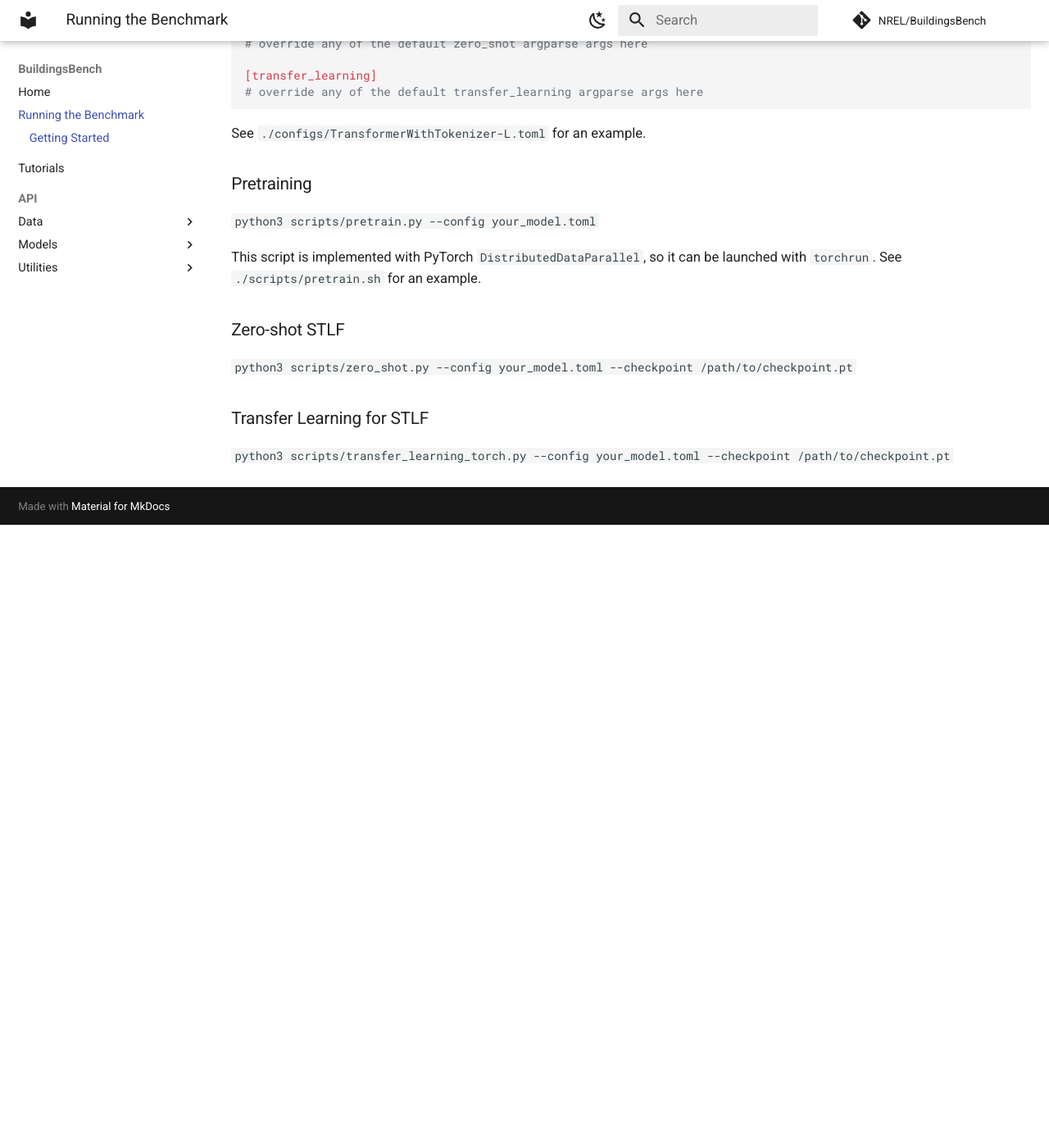
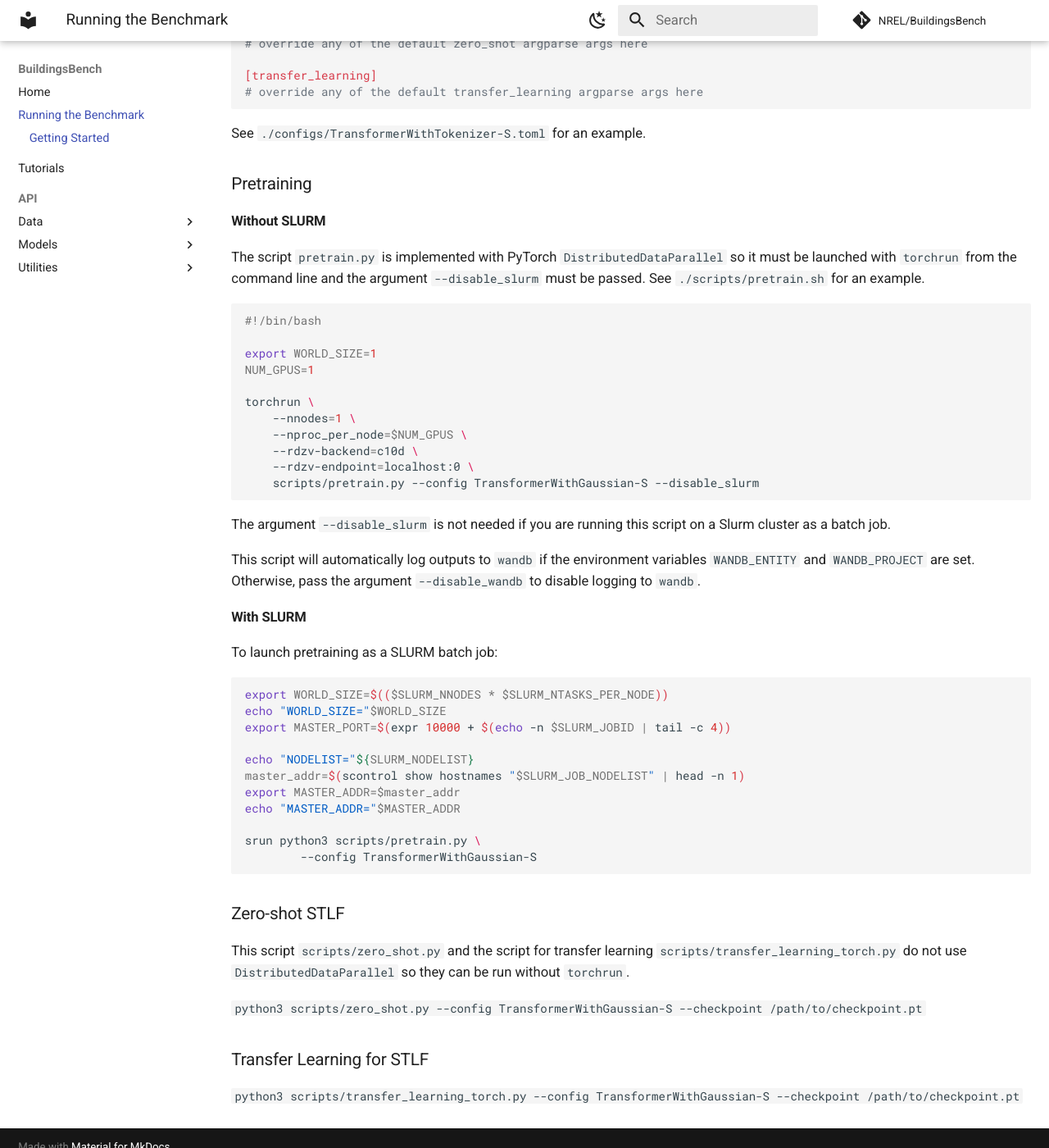
Before and after one commit to NREL/BuildingsBench, an MkDocs documentation site: the page built from docs/running.md, in a window 1280 px wide and 1400 px high, scrolled down 1253 px. Shown: the whole window at 82% size. Built offline with MkDocs 1.6.1 and Material for MkDocs 9.7.7, drawn with Linux system fonts in a browser that asks for light colours; comment, search, counter and statistics services are not loaded; before the commit the page ends 1893 px from its top, so only the background shows below that; some of the changed text lies outside the part shown.

````diff
--- a/docs/running.md
+++ b/docs/running.md
@@ -47,18 +47,59 @@ The TOML config file should look something like this:
 [transfer_learning]
 # override any of the default transfer_learning argparse args here
 ```
-See `./configs/TransformerWithTokenizer-L.toml` for an example.
+See `./configs/TransformerWithTokenizer-S.toml` for an example.
 
 ### Pretraining
 
-`python3 scripts/pretrain.py --config your_model.toml`
+#### Without SLURM
 
-This script is implemented with PyTorch `DistributedDataParallel`, so it can be launched with `torchrun`. See `./scripts/pretrain.sh` for an example.
+The script `pretrain.py` is implemented with PyTorch `DistributedDataParallel` so it must be launched with `torchrun` from the command line and the argument `--disable_slurm` must be passed.
+See `./scripts/pretrain.sh` for an example.
+
+
+```bash
+#!/bin/bash
+
+export WORLD_SIZE=1
+NUM_GPUS=1
+
+torchrun \
+    --nnodes=1 \
+    --nproc_per_node=$NUM_GPUS \
+    --rdzv-backend=c10d \
+    --rdzv-endpoint=localhost:0 \
+    scripts/pretrain.py --config TransformerWithGaussian-S --disable_slurm
+```
+
+The argument `--disable_slurm` is not needed if you are running this script on a Slurm cluster as a batch job.
+
+This script will automatically log outputs to `wandb` if the environment variables `WANDB_ENTITY` and `WANDB_PROJECT` are set. Otherwise, pass the argument `--disable_wandb` to disable logging to `wandb`.
+
+#### With SLURM
+
+To launch pretraining as a SLURM batch job:
+
+```bash
+export WORLD_SIZE=$(($SLURM_NNODES * $SLURM_NTASKS_PER_NODE))
+echo "WORLD_SIZE="$WORLD_SIZE
+export MASTER_PORT=$(expr 10000 + $(echo -n $SLURM_JOBID | tail -c 4))
+
+echo "NODELIST="${SLURM_NODELIST}
+master_addr=$(scontrol show hostnames "$SLURM_JOB_NODELIST" | head -n 1)
+export MASTER_ADDR=$master_addr
+echo "MASTER_ADDR="$MASTER_ADDR
+
+srun python3 scripts/pretrain.py \
+        --config TransformerWithGaussian-S
+```
+
 
 ### Zero-shot STLF
 
-`python3 scripts/zero_shot.py --config your_model.toml --checkpoint /path/to/checkpoint.pt`
+This script `scripts/zero_shot.py` and the script for transfer learning `scripts/transfer_learning_torch.py` do not use `DistributedDataParallel` so they can be run without `torchrun`.
+
+`python3 scripts/zero_shot.py --config TransformerWithGaussian-S --checkpoint /path/to/checkpoint.pt`
 
 ### Transfer Learning for STLF
 
-`python3 scripts/transfer_learning_torch.py --config your_model.toml --checkpoint /path/to/checkpoint.pt`
+`python3 scripts/transfer_learning_torch.py --config TransformerWithGaussian-S --checkpoint /path/to/checkpoint.pt`
--- a/setup.py
+++ b/setup.py
@@ -44,7 +44,7 @@ setup(
       license='BSD 3-Clause',
       python_requires='>=3.8',
       extras_require={
-            'benchmark': ['wandb', 'properscoring', 'matplotlib', 'seaborn', 'jupyterlab']
+            'benchmark': ['transformers', 'wandb', 'properscoring', 'matplotlib', 'seaborn', 'jupyterlab']
       },
       keywords=['forecasting', 'energy', 'buildings', 'benchmark'],
       classifiers=[
````
Also changed, not shown: other parts of docs/running.md (+1 -1 lines), README.md (+58 -15 lines), docs/index.md (+11 -8 lines), requirements.txt (line endings or trailing spaces), 1 other file.
